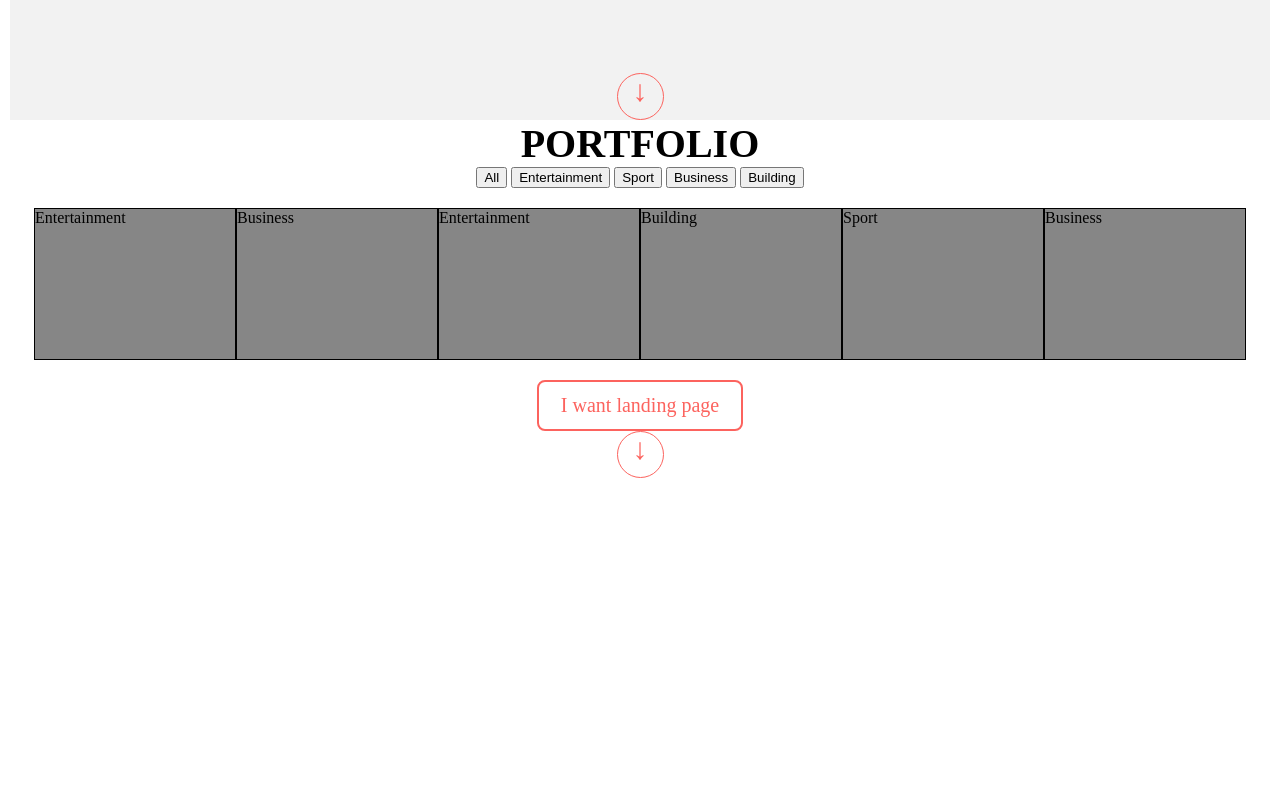
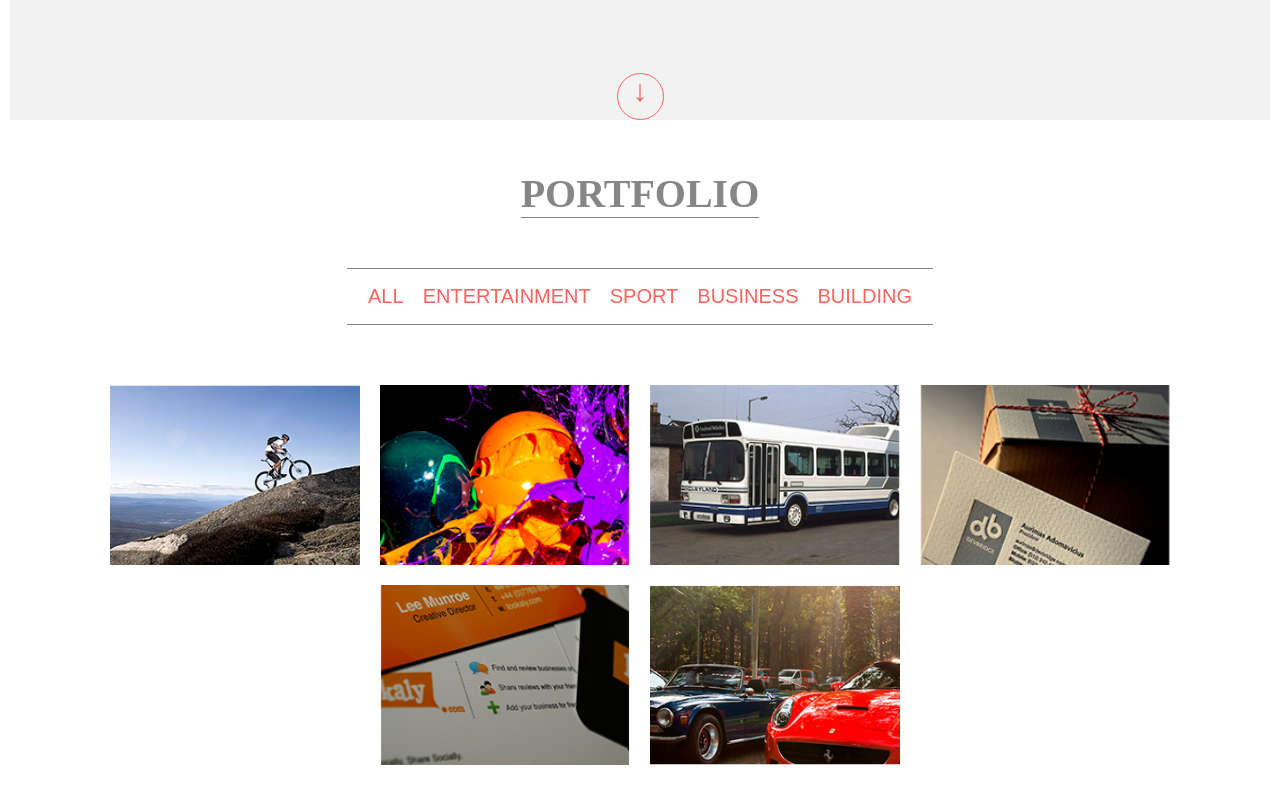
Before and after one commit to IrinaBorkina/Layouts, a plain HTML site: page Daisy/index.html in a window 1280 px wide. Shown: the part 4080-4880 px from the top of the page. Before the commit the page ends 4558 px from the top, so only its background shows below. Drawn offline with Linux system fonts and the light colour scheme.

Commit message:
feat: implement element filtering

```diff
--- a/Daisy/css/main.less
+++ b/Daisy/css/main.less
@@ -253,9 +253,44 @@ body {
     }
 
     .portfolio {
-            display: flex;
-            align-items: center;
-            flex-direction: column;
+        display: flex;
+        align-items: center;
+        flex-direction: column;
+        padding-bottom: 30px;
+
+        .btn {
+            margin: 40px 0;
+        }
+
+        h1 {
+            margin: 50px 0;
+            border-bottom: 4px;
+            border-bottom: 1px solid #868686;
+            color: #868686;
+        }
+
+        .controls {
+            text-align: center;
+            letter-spacing: 2px;
+            font-size: 20px;
+            border-top: 1px solid #868686;
+            border-bottom: 1px solid #868686;
+            padding: 15px;
+            margin-bottom: 30px;
+
+            button {
+                color: #fc635e;
+                background: transparent;
+                border: none;
+                text-transform: uppercase;
+                font-size: 20px;
+
+                &:hover {
+                    color: #af3c38;
+                    cursor: pointer;
+                }
+            }
+        }
 
         .container-filter {
             width: 100%;
@@ -264,11 +299,57 @@ body {
             flex-wrap: wrap;
             padding: 20px 0;
 
+            #ex1 {
+                background-image: url(../img/portfolio/1.png);
+            }
+
+            #ex2 {
+                background-image: url(../img/portfolio/2.png);
+            }
+
+            #ex3 {
+                background-image: url(../img/portfolio/3.png);
+            }
+
+            #ex4 {
+                background-image: url(../img/portfolio/4.png);
+            }
+
+            #ex5 {
+                background-image: url(../img/portfolio/5.png);
+            }
+
+            #ex6 {
+                background-image: url(../img/portfolio/6.png);
+            }
+
             div {
-                width: 200px;
-                height: 150px;
-                background: #868686;
-                border: 1px solid #000;
+                background-size: cover;
+                background-position: center center;
+                margin: 10px;
+                width: 250px;
+                height: 180px;
+
+                .fil {
+
+                    p {
+                        margin: 0;padding: 10px;
+                    }
+
+                    font-size: 20px;
+                    text-transform: uppercase;
+                    color: #fff;
+                    font-weight: bold;
+                    display: none;
+                    position: relative;
+                    margin: 0;
+                    background: url(../img/portfolio/plus.png) rgba(255, 72, 72, 0.75) center no-repeat;
+                }
+
+                &:hover .fil {
+                    cursor: pointer;
+                    display: block;
+                }
             }
         }
     }
--- a/Daisy/index.html
+++ b/Daisy/index.html
@@ -156,12 +156,12 @@
             <button type="button" data-filter=".category-bg">Building</button>
         </div>
         <div class="container-filter">
-            <div class="mix category-et">Entertainment</div>
-            <div class="mix category-bs">Business</div>
-            <div class="mix category-et">Entertainment</div>
-            <div class="mix category-bg">Building</div>
-            <div class="mix category-st">Sport</div>
-            <div class="mix category-bs">Business</div>
+            <div id="ex1" class="mix category-et"><div class="fil"><p>Entertainment</p></div></div>
+            <div id="ex2" class="mix category-bs"><div class="fil"><p>Business</p></div></div>
+            <div id="ex3" class="mix category-et"><div class="fil"><p>Entertainment</p></div></div>
+            <div id="ex4" class="mix category-bg"><div class="fil"><p>Building</p></div></div>
+            <div id="ex5" class="mix category-st"><div class="fil"><p>Sport</p></div></div>
+            <div id="ex6" class="mix category-bs"><div class="fil"><p>Business</p></div></div>
         </div>
 
         <a href="#" class="btn">I want landing page</a>
```
Also changed, not shown: Daisy/css/main.css, Daisy/img/portfolio/1.png (added), Daisy/img/portfolio/2.png (added), Daisy/img/portfolio/3.png (added), Daisy/img/portfolio/4.png (added), Daisy/img/portfolio/5.png (added), Daisy/img/portfolio/6.png (added), Daisy/img/portfolio/plus.png (added).
